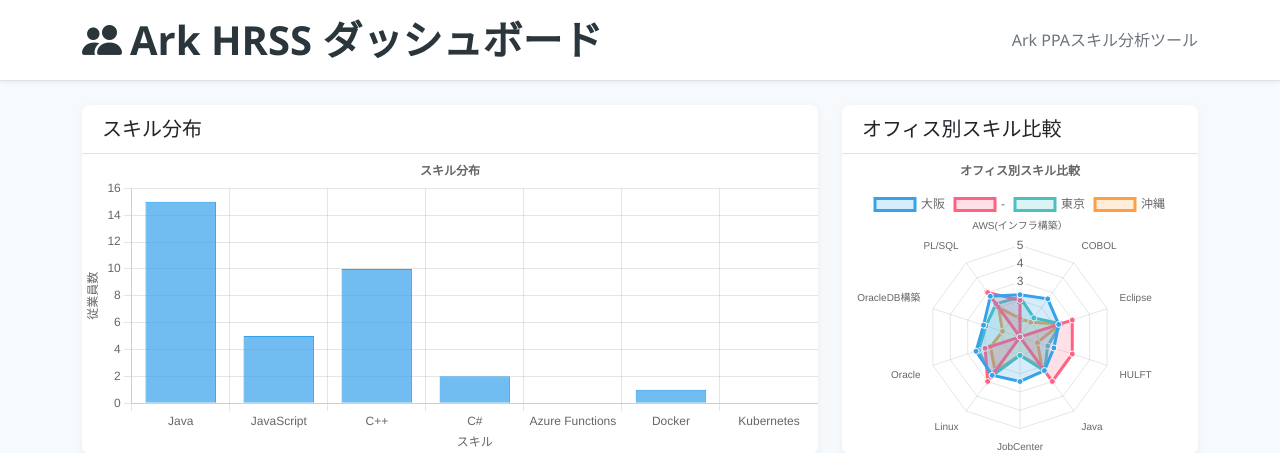
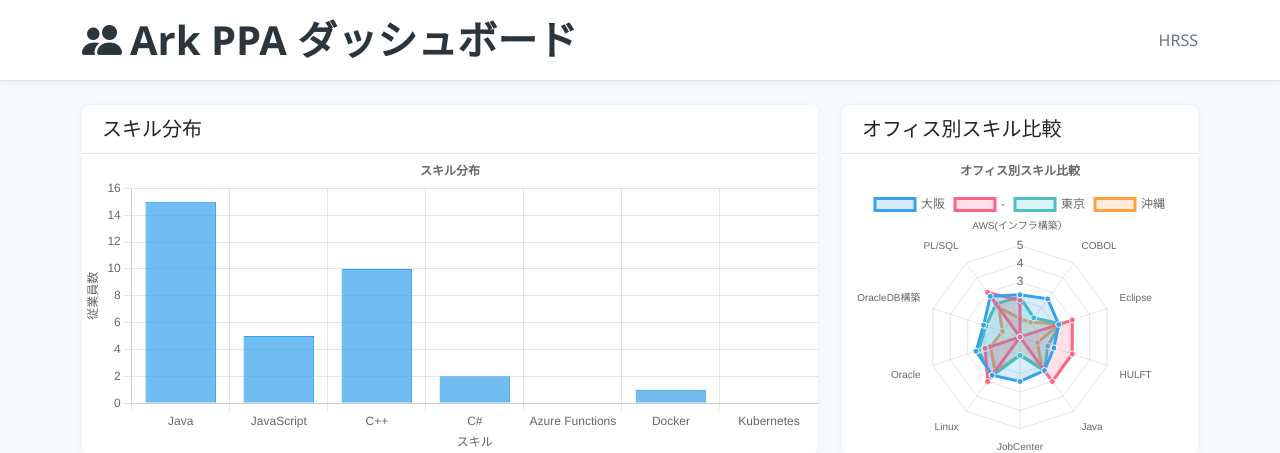
Before and after one commit to NobuhiroRoppongi/TalentTracker, a Flask app: page / in a window 1280 px wide. Shown: the top 453 px of the page. Run offline with Flask 3, Linux system fonts and the light colour scheme.

Commit message:
Deployed your application
Replit-Commit-Author: Deployment
Replit-Commit-Session-Id: a6837e06-e7e6-4b7b-b780-301edba8c7b5
Replit-Commit-Screenshot-Url: https://storage.googleapis.com/screenshot-production-us-central1/ee1f41d9-da1c-4994-86a2-edccb3118f61/483de594-9628-4e18-9d72-d5a7d57fe926.jpg
Replit-Commit-Deployment-Build-Id: 997ee221-66ba-4565-ac6b-75d9c132c6fd

```diff
--- a/templates/layout.html
+++ b/templates/layout.html
@@ -22,11 +22,11 @@
             <div class="row align-items-center">
                 <div class="col-md-6">
                     <h1 class="dashboard-title mb-0">
-                        <i class="bi bi-people-fill me-2"></i>Ark HRSS ダッシュボード
+                        <i class="bi bi-people-fill me-2"></i>Ark PPA ダッシュボード
                     </h1>
                 </div>
                 <div class="col-md-6 text-md-end">
-                    <span class="text-muted">Ark PPAスキル分析ツール</span>
+                    <span class="text-muted">HRSS</span>
                 </div>
             </div>
         </div>
```
